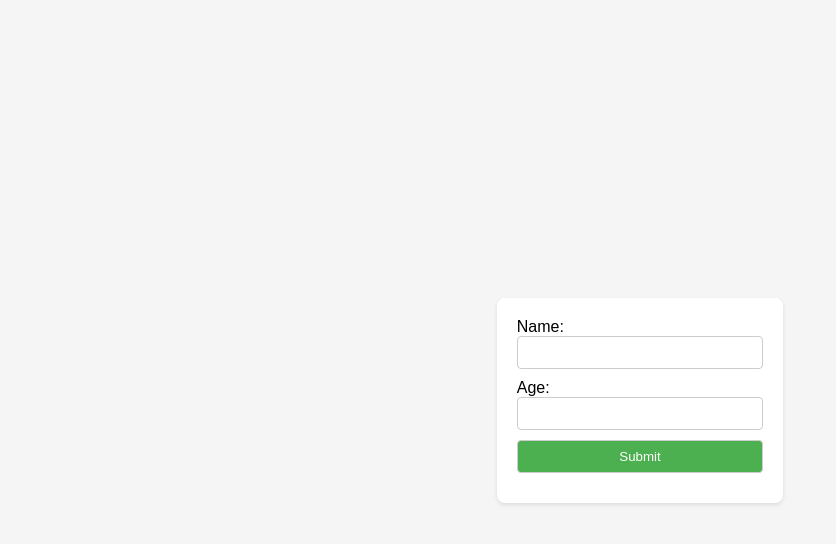
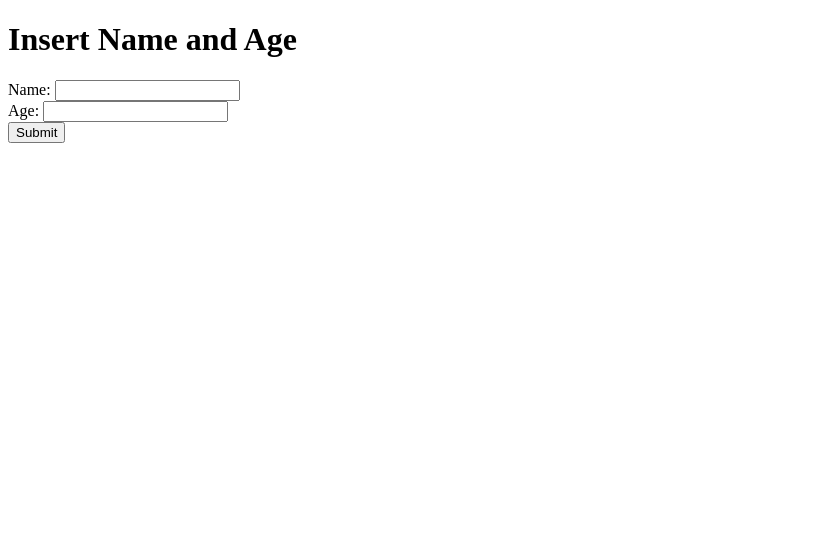
Before and after one commit to Deyeskay/firebaseCrudOperations, a plain HTML site: page index.html in a window 1280 px wide. Shown: the whole page, without its empty margins (0-836 px from the left). Drawn offline with Linux system fonts and the light colour scheme.

Commit message:
Update index.html

```diff
--- a/index.html
+++ b/index.html
@@ -3,92 +3,53 @@
 <head>
   <meta charset="UTF-8">
   <meta name="viewport" content="width=device-width, initial-scale=1.0">
-<title>Firebase CRUD Operations</title>
-<style>
-    body {
-        font-family: Arial, sans-serif;
-        margin: 0;
-        padding: 0;
-        display: flex;
-        justify-content: center;
-        align-items: center;
-        height: 100vh;
-        background-color: #f5f5f5;
-    }
-    form {
-        background-color: #fff;
-        padding: 20px;
-        border-radius: 8px;
-        box-shadow: 0 2px 4px rgba(0, 0, 0, 0.1);
-    }
-    input[type="text"],
-    input[type="number"],
-    input[type="submit"] {
-        width: 100%;
-        margin-bottom: 10px;
-        padding: 8px;
-        border: 1px solid #ccc;
-        border-radius: 4px;
-        box-sizing: border-box;
-    }
-    input[type="submit"] {
-        background-color: #4caf50;
-        color: white;
-        cursor: pointer;
-    }
-</style>
-</head>
-<body>
-
-<form id="dataForm">
-    <label for="name">Name:</label>
-    <input type="text" id="name" name="name" required>
-    <br>
-    <label for="age">Age:</label>
-    <input type="number" id="age" name="age" required>
-    <br>
-    <input type="submit" value="Submit">
-</form>
-
-<script src="https://www.gstatic.com/firebasejs/10.8.0/firebase-app.js"></script>
-<script src="https://www.gstatic.com/firebasejs/10.8.0/firebase-firestore.js"></script>
-
+  <title>Insert Name and Age</title>
+  <!-- Firebase JavaScript SDK -->
+  <script src="https://www.gstatic.com/firebasejs/9.1.1/firebase-app.js"></script>
+  <script src="https://www.gstatic.com/firebasejs/9.1.1/firebase-database.js"></script>
   <script>
     // Initialize Firebase
     const firebaseConfig = {
-    apiKey: "YOUR_API_KEY",
-    authDomain: "YOUR_AUTH_DOMAIN",
-    projectId: "YOUR_PROJECT_ID",
-    storageBucket: "YOUR_STORAGE_BUCKET",
-    messagingSenderId: "YOUR_MESSAGING_SENDER_ID",
-    appId: "YOUR_APP_ID"
+      apiKey: "AIzaSyAK-nJvyQYRjtQ7Mpum5r4ZAe1efP7qtg0",
+    authDomain: "basicfirebaseoperations.firebaseapp.com",
+    projectId: "basicfirebaseoperations",
+    storageBucket: "basicfirebaseoperations.appspot.com",
+    messagingSenderId: "7667569942",
+    appId: "1:7667569942:web:b50afe2d7030236c2a2c37"
     };
+
     firebase.initializeApp(firebaseConfig);
-const db = firebase.firestore();
 
-// Form submission
-document.getElementById('dataForm').addEventListener('submit', function(event) {
-    event.preventDefault(); // Prevent default form submission
+    // Reference to the Firebase database
+    const database = firebase.database();
 
-    // Get input values
+    // Function to insert name and age into the database
+    function insertData() {
       const name = document.getElementById('name').value;
       const age = document.getElementById('age').value;
 
-    // Add data to Firestore
-    db.collection("users").add({
+      // Push data to the database
+      database.ref('users').push({
         name: name,
         age: age
-    })
-    .then((docRef) => {
-        console.log("Document written with ID: ", docRef.id);
-        // Reset form after successful submission
-        document.getElementById('dataForm').reset();
-    })
-    .catch((error) => {
-        console.error("Error adding document: ", error);
       });
-});
+
+      // Clear input fields after submission
+      document.getElementById('name').value = '';
+      document.getElementById('age').value = '';
+    }
   </script>
-
+</head>
+<body>
+  <h1>Insert Name and Age</h1>
+  <form onsubmit="insertData(); return false;">
+    <label for="name">Name:</label>
+    <input type="text" id="name" required>
+    <br>
+    <label for="age">Age:</label>
+    <input type="number" id="age" required>
+    <br>
+    <button type="submit">Submit</button>
+  </form>
 </body>
 </html>
```
Lines whose indentation alone changed are shown as unchanged.
